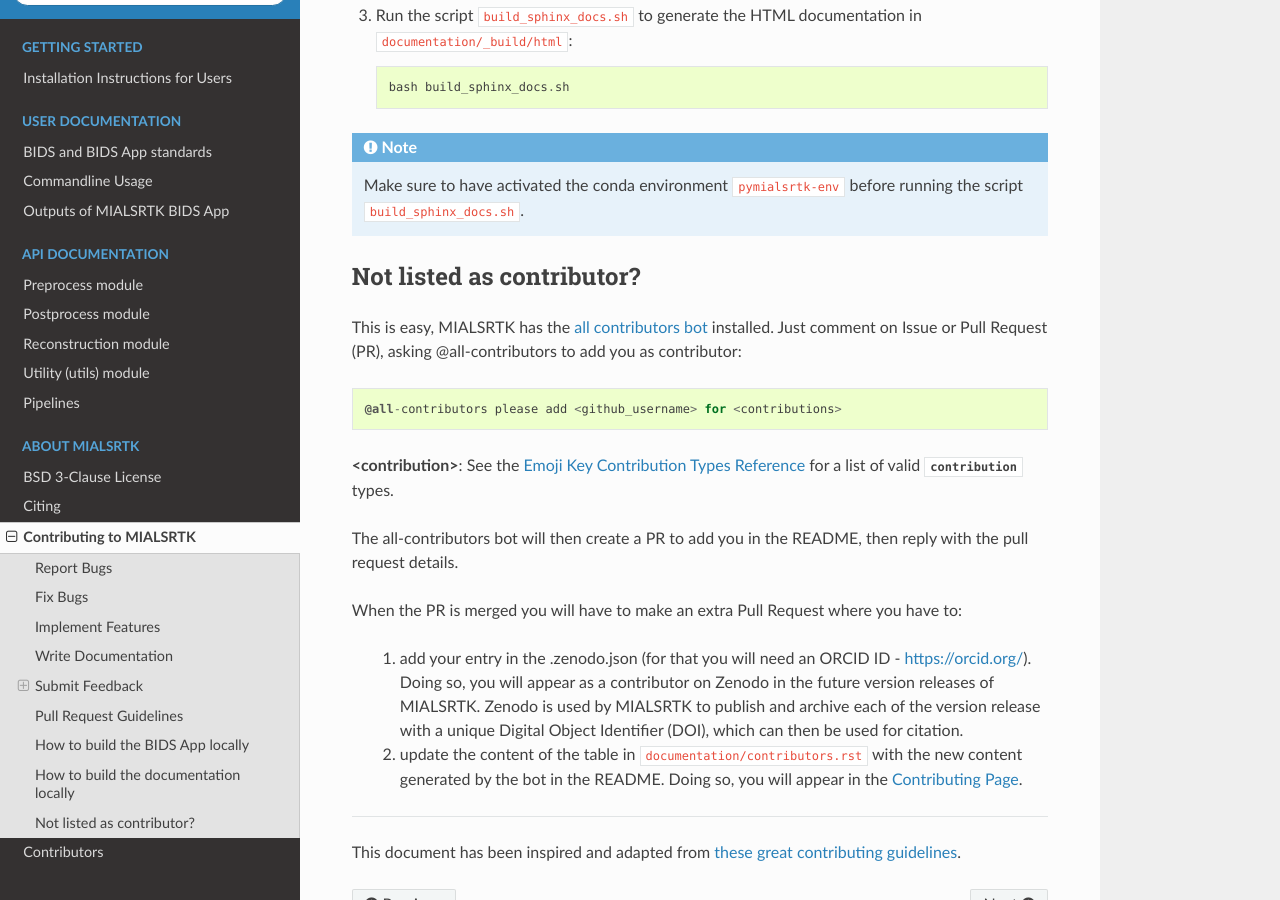
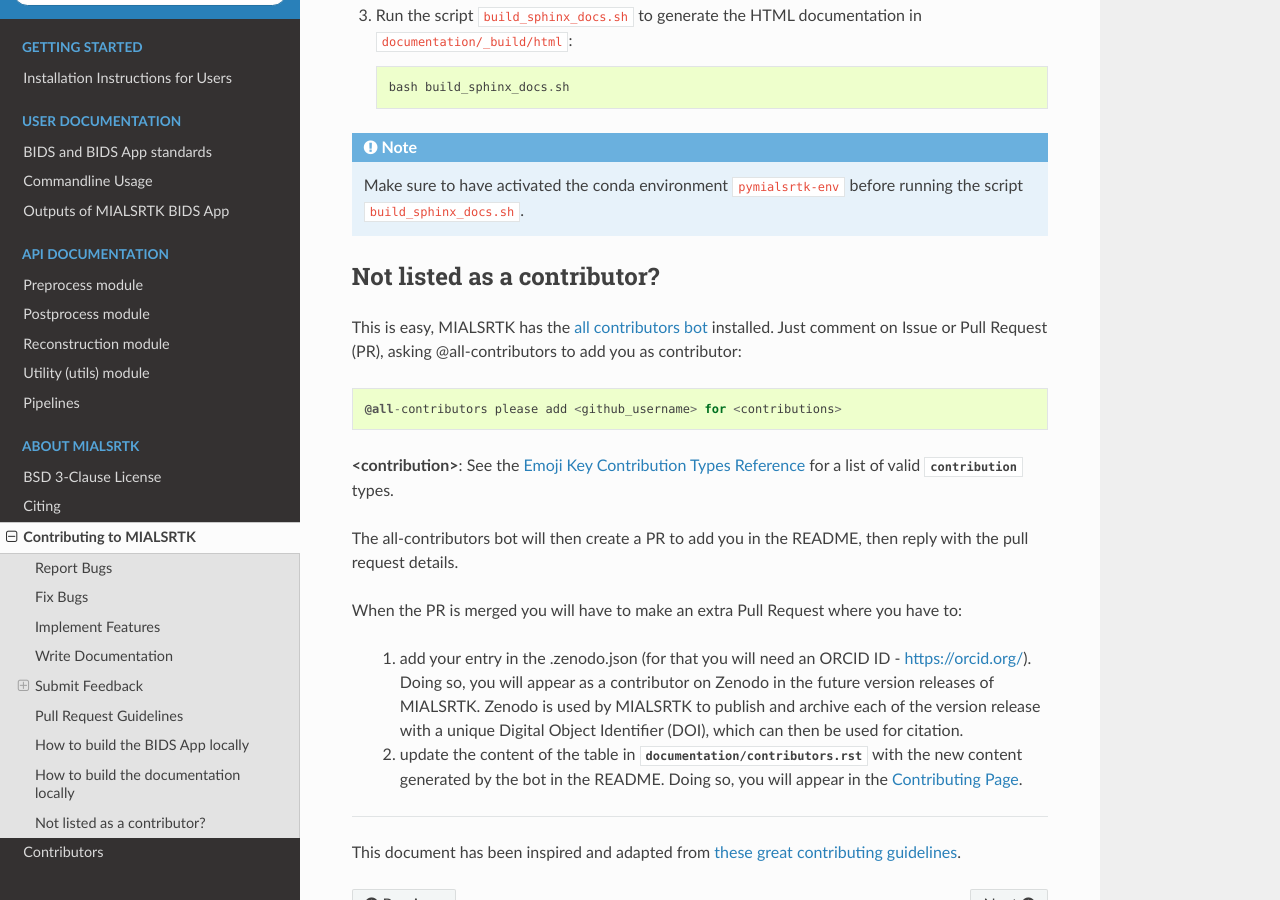
Before and after one commit to Medical-Image-Analysis-Laboratory/mialsuperresolutiontoolkit, a Sphinx documentation site: the page built from documentation/contributing.rst, in a window 1280 px wide and 900 px high, scrolled down 2820 px. Built offline with Sphinx 7.4.7 and the Read the Docs theme 2.0.0, drawn with Linux system fonts in a browser that asks for light colours; the version number could not be read and is left out.

```diff
--- a/documentation/contributing.rst
+++ b/documentation/contributing.rst
@@ -122,8 +122,8 @@ How to build the documentation locally
 .. note::
 	Make sure to have activated the conda environment ``pymialsrtk-env`` before running the script ``build_sphinx_docs.sh``.
 
-Not listed as contributor?
-~~~~~~~~~~~~~~~~~~~~~~~~~~~
+Not listed as a contributor?
+~~~~~~~~~~~~~~~~~~~~~~~~~~~~~
 
 This is easy, MIALSRTK has the `all contributors bot <https://allcontributors.org/docs/en/bot/usage>`_ installed.
 Just comment on Issue or Pull Request (PR), asking @all-contributors to add you as contributor::
@@ -138,7 +138,7 @@ When the PR is merged you will have to make an extra Pull Request where you have
 
     1. add your entry in the .zenodo.json (for that you will need an ORCID ID - https://orcid.org/). Doing so, you will appear as a contributor on Zenodo in the future version releases of MIALSRTK. Zenodo is used by MIALSRTK to publish and archive each of the version release with a unique Digital Object Identifier (DOI), which can then be used for citation.
 
-    2. update the content of the table in ``documentation/contributors.rst`` with the new content generated by the bot in the README. Doing so, you will appear in the :ref:`Contributing Page <contributing>`.
+    2. update the content of the table in `documentation/contributors.rst` with the new content generated by the bot in the README. Doing so, you will appear in the :ref:`Contributing Page <contributing>`.
 
 ------------
 
```
